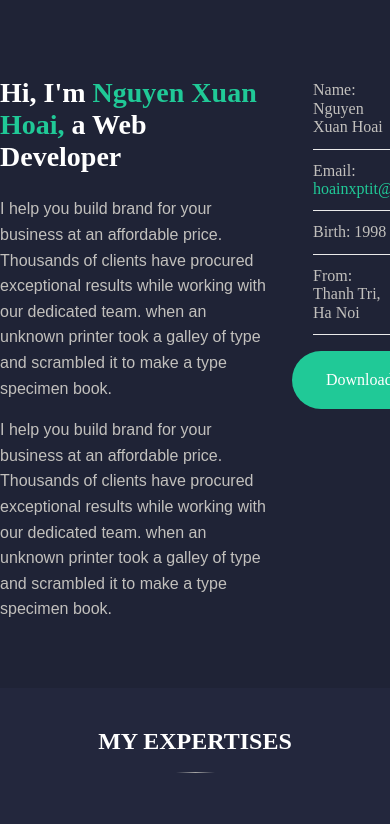
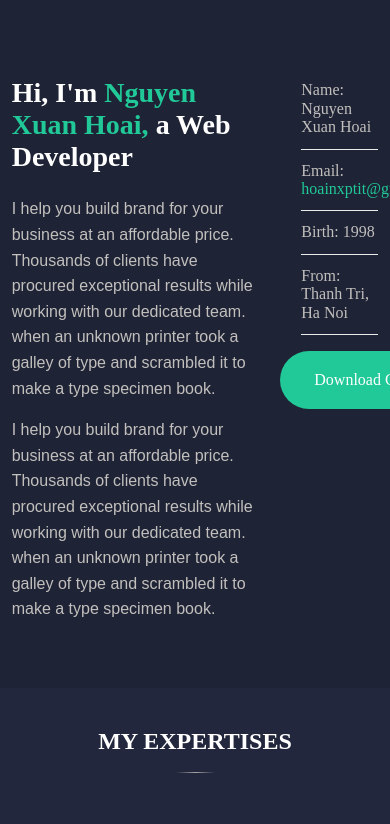
Before and after one commit to HoaiPEC/Frontend-course, a plain HTML site: page index.html in a window 390 px wide. Shown: the part 720-1544 px from the top of the page. Drawn offline with nearby package versions, Linux system fonts and the light colour scheme.

Commit message:
responsive

```diff
--- a/css/responsive.css
+++ b/css/responsive.css
@@ -2,7 +2,12 @@
     .content {
         margin-top: 50px;
     }
-
+    .summary {
+        margin-left: 3%;
+    }
+    .contact-info {
+        margin-right: 3%;
+    }
 }
 @media only screen and (min-width: 1440px) {
     .about-description {
```
